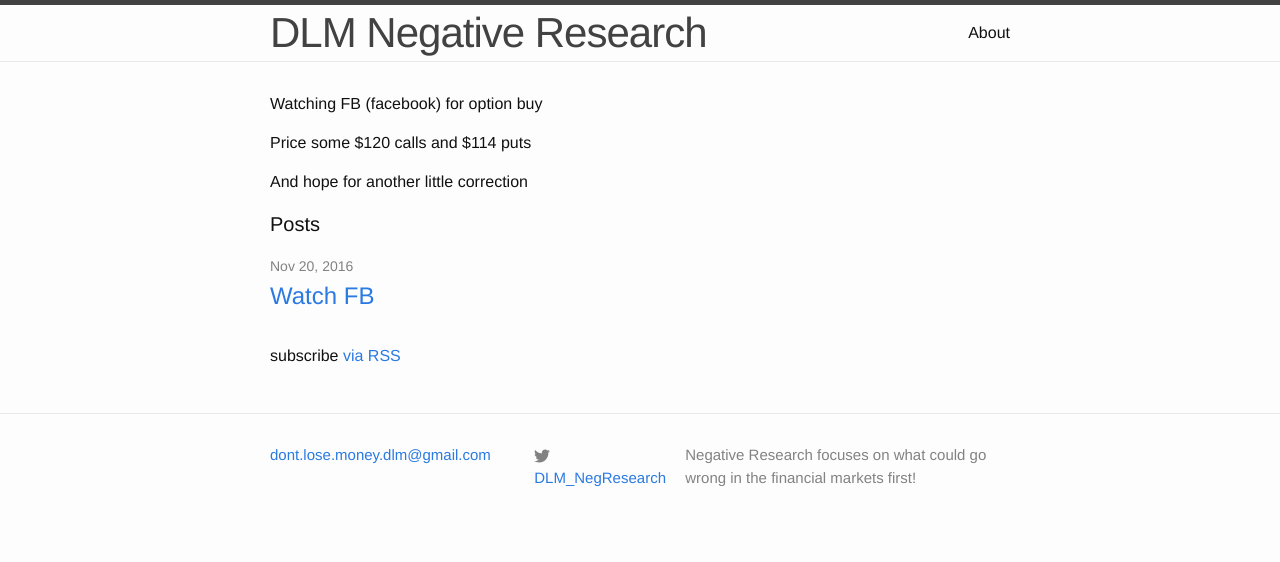
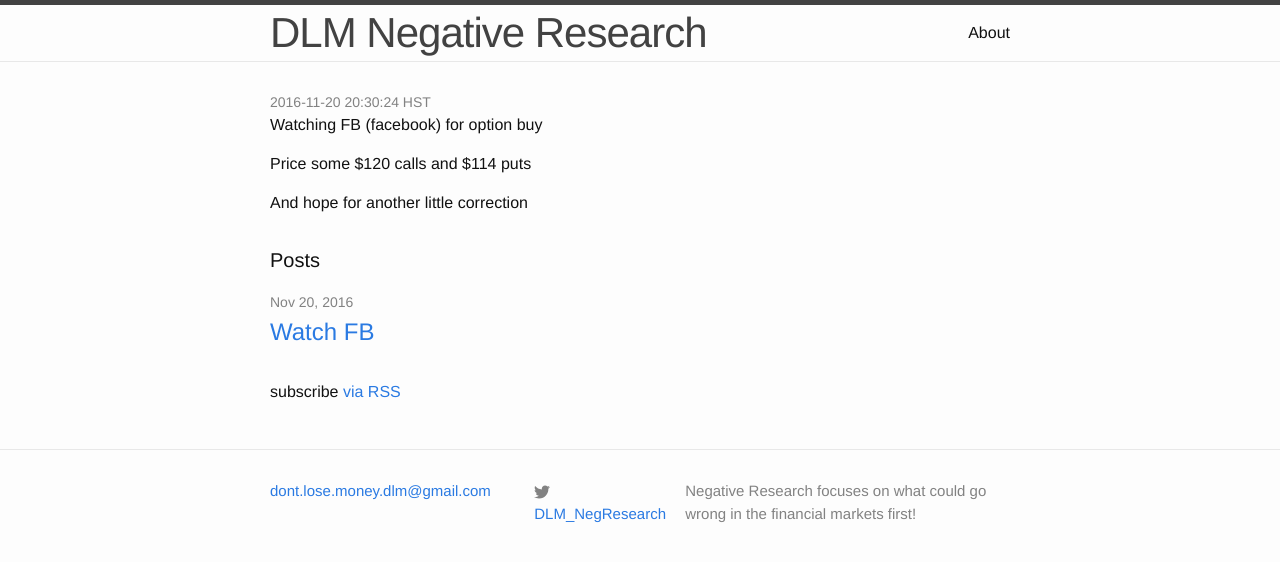
Before and after one commit to dont-lose-money/dont-lose-money.github.io, a Jekyll site: the page built from index.html, in a window 1280 px wide. Shown: the top 562 px of the page. Built offline with Jekyll 4.4.1, drawn with Linux system fonts in a browser that asks for light colours.

Commit message:
fix date format

```diff
--- a/_config.yml
+++ b/_config.yml
@@ -9,3 +9,4 @@
 
 # Build settings
 markdown: kramdown
+timezone: HST
--- a/_includes/post_detail.html
+++ b/_includes/post_detail.html
@@ -1 +1,2 @@
-<div class="entry-content">{{ content }}</div>
+<div class="post-meta">{{ date | date: "%F %T %Z"}}</div>
+<div class="post-content">{{ content }}</div>
--- a/_layouts/post.html
+++ b/_layouts/post.html
@@ -5,7 +5,7 @@
 
   <header class="post-header">
     <h1 class="post-title">{{ page.title }}</h1>
-    <p class="post-meta">{{ page.date | date: "%b %-d, %Y" }}{% if page.author %} • {{ page.author }}{% endif %}{% if page.meta %} • {{ page.meta }}{% endif %}</p>
+    <p class="post-meta">{{ page.date | date: "%F %T %Z" }}{% if page.author %} • {{ page.author }}{% endif %}{% if page.meta %} • {{ page.meta }}{% endif %}</p>
   </header>
 
   <article class="post-content">
--- a/_posts/2016-11-20-FB-watch.md
+++ b/_posts/2016-11-20-FB-watch.md
@@ -1,7 +1,7 @@
 ---
 layout: post
 title:  "Watch FB"
-date:   2016-11-20
+date: 2016-11-20 10:30:24-10:00
 categories: Watch FB
 ---
 Watching FB (facebook) for option buy
--- a/index.html
+++ b/index.html
@@ -5,6 +5,7 @@
 <div class="home">
 	<div class="blog-index">
 		{% assign post = site.posts.first %}
+		{% assign date = post.date %}
 		{% assign content = post.content %}
 		{% include post_detail.html %}
 	</div>
```
